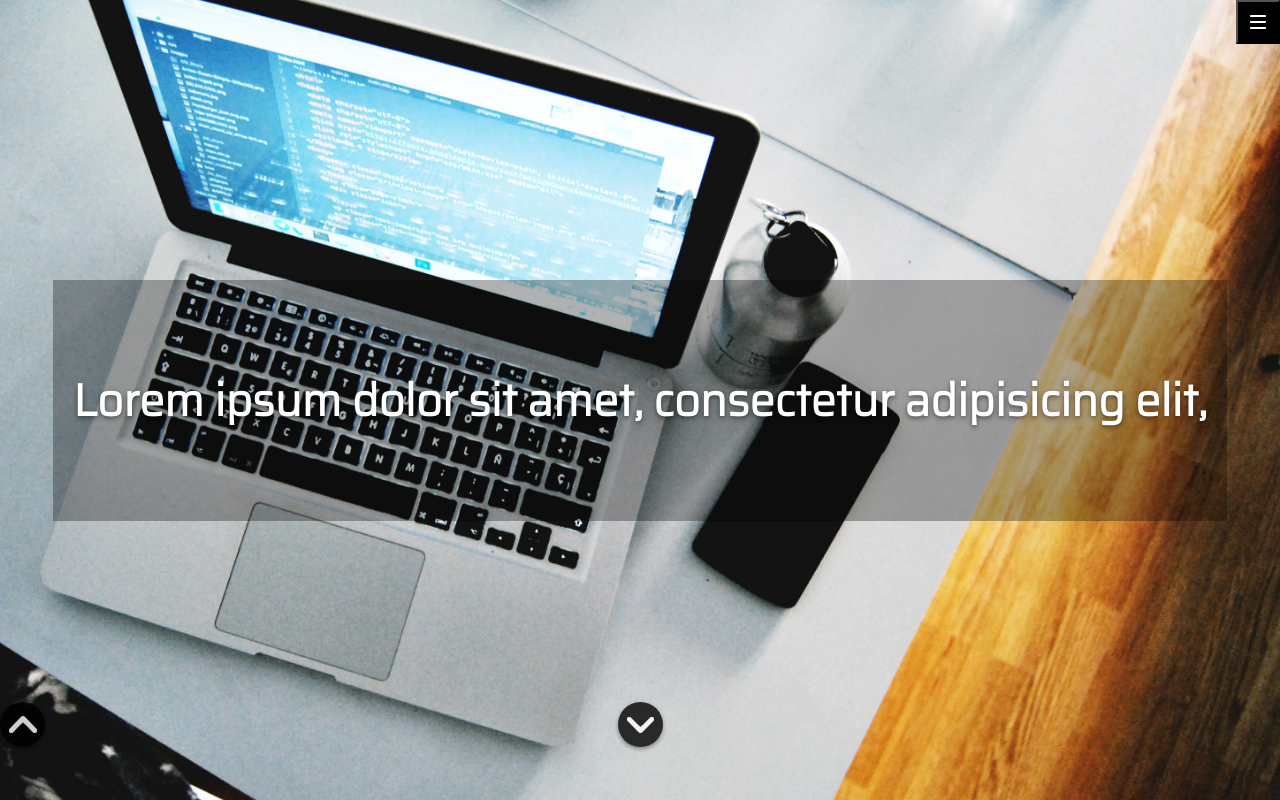
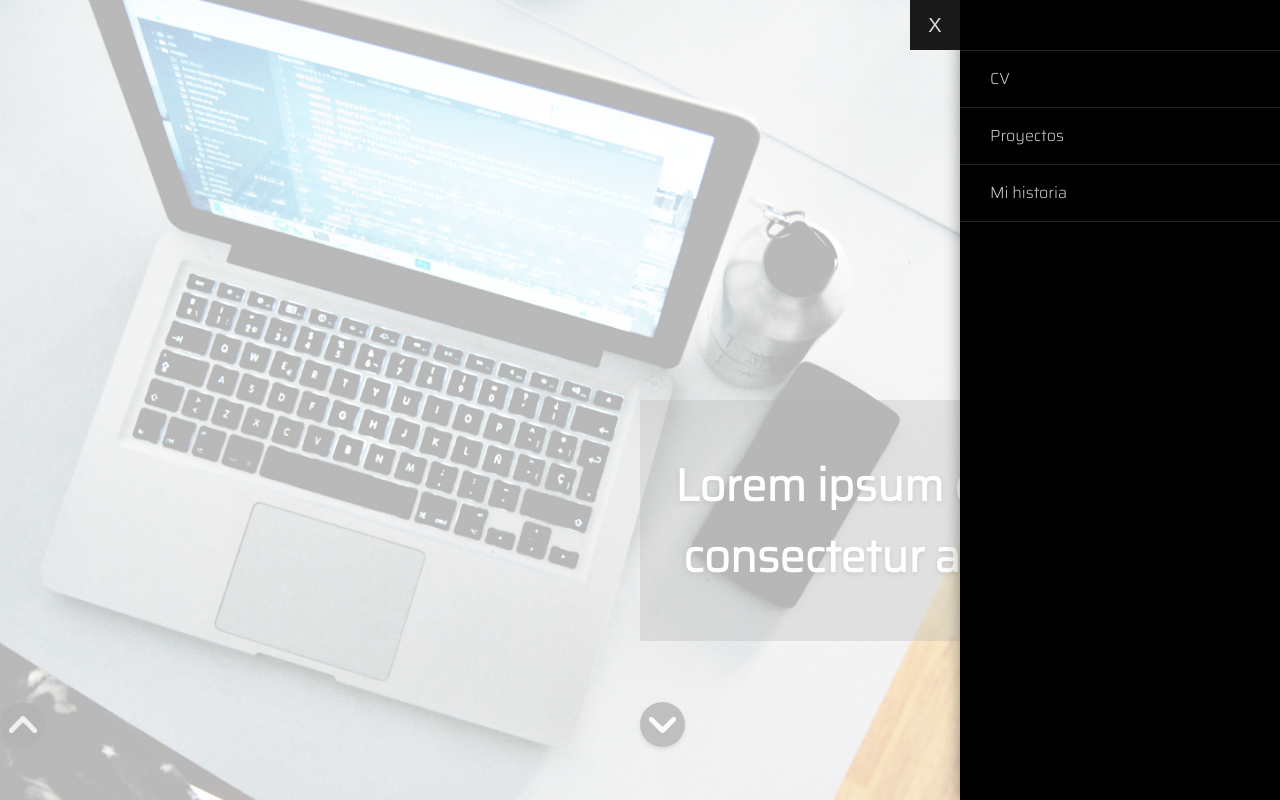
Before and after one commit to bln23/about-me, a website: page index.html in a window 1280 px wide. Both pictures are taken after a click on the button 1258 px from the left and 22 px from the top of the page. Shown: the top 800 px of the page. Drawn offline with Linux system fonts and the light colour scheme; files that its build step writes are made by us from their sources.

Commit message:
add button menu

```diff
--- a/index.html
+++ b/index.html
@@ -9,24 +9,24 @@
   <title>Be ✖ site</title>
 </head>
 <body>
-  <header>
-    <div id="up" class="hero">
-      <button class="hamburger-icon" type="button" name="open"></button>
-      <nav class="page-navegation">
-        <button class="menu-close" type="button" name="close">X</button>
-        <ul class="menu">
-          <li class="menu-item"><a class="menu-link" href="#">Sobre mí</a></li>
-          <li class="menu-item"><a class="menu-link" href="#">Proyectos</a></li>
-          <li class="menu-item"><a class="menu-link" href="#">Mi Historia</a></li>
-        </ul>
-      </nav>
 
-      <div class="container-text-hero">
-        <h1 class="text-hero">Lorem ipsum dolor sit amet, consectetur adipisicing elit,</h1>
-      </div>
-      <a class="button-arrow down" href="#next-section"></a>
-    </div>
-  </header>
+  <div id="up" class="hero">
+	   <header>
+       <button class="menu-open" type="button" name="open"></button>
+       <div class="container-text-hero">
+         <h1 class="text-hero">Lorem ipsum dolor sit amet, consectetur adipisicing elit,</h1>
+       </div>
+       <a class="button-arrow down" href="#next-section"></a>
+     </header>
+     <nav class="page-navigation">
+       <button class="menu-close" title="Close">X</button>
+       <ul class="menu">
+         <li class="menu-item"><a href="" class="menu-link">CV</a></li>
+         <li class="menu-item"><a href="" class="menu-link">Proyectos</a></li>
+         <li class="menu-item"><a href="" class="menu-link">Mi historia</a></li>
+       </ul>
+    </nav>
+  </div>
 
   <section>
     <div id="next-section" class="principal-container">
--- a/js/main.js
+++ b/js/main.js
@@ -1,10 +1,29 @@
 'use strict';
 
-var button = document.querySelector('.button-arrow.down');
-button.addEventListener('click', showDown);
+// var button = document.querySelector('.button-arrow.down');
+// button.addEventListener('click', showDown);
+//
+// function showDown(event) {
+//   event.preventDefault();
+//   var buttonDown = document.getElementById('next-section');
+//   buttonDown.scrollIntoView({block: "start", behavior: "smooth"});
+// }
 
-function showDown(event) {
-  event.preventDefault();
-  var buttonDown = document.getElementById('next-section');
-  buttonDown.scrollIntoView({block: "start", behavior: "smooth"});
-}
+// Variables
+var hero = document.querySelector('.hero');
+var menuOpen = hero.querySelector('.menu-open');
+var menuClose = hero.querySelector('.menu-close');
+
+// Functions
+function openNavMenu() {
+	hero.classList.add('menu-visible');
+};
+
+function closeNavMenu() {
+	hero.classList.remove('menu-visible');
+};
+
+
+// Magic
+menuOpen.addEventListener('click', openNavMenu);
+menuClose.addEventListener('click', closeNavMenu);
--- a/scss/components/_buttons.scss
+++ b/scss/components/_buttons.scss
@@ -30,28 +30,6 @@
   cursor: pointer;
 }
 
-.hamburger-icon {
-  background-image: url('../images/ico-menu.svg');
-  background-color: $colorBlack;
-  background-repeat: no-repeat;
-  background-position: center;
-  height: 50px;
-  width: 50px;
-  outline: none;
-  position: absolute;
-  right: 0;
-  top: 0;
-  z-index: 2;
-  cursor: pointer;
-  transition: background ease 0.3s;
-    &:hover {
-      background-color: #5cb2bf;
-    }
-    @media all and (min-width: 768px){
-      width: 44px;
-      height: 44px;
-  }
-}
 
 .arrow-up {
   width: 60px;
--- a/scss/core/_variables.scss
+++ b/scss/core/_variables.scss
@@ -6,10 +6,17 @@ $colorDarkGrey: #191919;
 $colorLightGrey: #a6a6a6;
 $colorBlack: #000000;
 $colorWhite: #FFFFFF;
-
+$colorAdalabGreen: #3cdbc0;
 
 // Blanco roto #dadada
 // Gris oscuro #191919
 // Gris claro #a6a6a6
 // Negro #000000
 // Blanco #FFFFFF
+
+$colorDarkBlue: #243752;
+$colorBlue: #0a6187;
+$colorWhite: #ffffff;
+$colorLightGrey: #c7c7c7;
+$colorRed: #f25944;
+$colorBlackAlt: #141414;
--- a/scss/layout/_header.scss
+++ b/scss/layout/_header.scss
@@ -10,21 +10,6 @@
   justify-content: center;
   align-items: center;
   box-shadow: 0px 4px 6px 0px rgba(0,0,0,0.49);
-}
-
-.page-navegation {
-  position: absolute;
-  height: 100%;
-  width: 320 - 56px;
-  background: #0a6187;
-  box-shadow: 0 0 15px black;
-  left: -400px;
-  top: 0;
-  transition: left ease 0.8s;
-  .page-menu-visible & {
-    left: 0;
-    z-index: 2;
-  }
 }
 
 .container-text-hero {
--- /dev/null
+++ b/scss/layout/_menu.scss
@@ -0,0 +1,99 @@
+.menu-open {
+  background-image: url('../images/ico-menu.svg');
+  background-color: $colorBlack;
+  background-repeat: no-repeat;
+  background-position: center;
+  height: 50px;
+  width: 50px;
+  outline: none;
+  position: absolute;
+  right: 0;
+  top: 0;
+  border: 0;
+  z-index: 2;
+  cursor: pointer;
+  transition: background ease 0.3s;
+    &:hover {
+      background-color: #5cb2bf;
+    }
+    @media all and (min-width: 768px){
+      width: 44px;
+      height: 44px;
+  }
+}
+
+.menu-visible {
+	&::after {
+		content: '';
+		position: absolute;
+		right: 0;
+		top: 0;
+		height: 100%;
+		width: 100%;
+		background: rgba(255, 255, 255, .7);
+		z-index: 1;
+	}
+}
+
+.page-navigation {
+	position: absolute;
+	height: 100%;
+	width: 320px;
+	background: black;
+	box-shadow: 0 0 15px rgba(0, 0, 0, 0.4);
+	right: -400px;
+	top: 0;
+	transition: right ease 0.8s;
+	.menu-visible & {
+		right: 0;
+		z-index: 2;
+	}
+}
+
+.menu-close {
+	line-height: 50px;
+	padding: 0;
+	border: 0;
+	width: 50px;
+	height: 50px;
+	outline: none;
+	cursor: pointer;
+	text-transform: uppercase;
+	color: #dadada;
+	background: #191919;
+	transition: background ease 0.3s;
+	position: absolute;
+	font-size: 20px;
+	right: 100%;
+	z-index: 2;
+	&:hover {
+		background: #5cb2bf;
+	}
+}
+
+.menu {
+	color: #c7c7c7;
+	margin: 0;
+	padding: 50px 0 0;
+	list-style: none;
+}
+
+.menu-item {
+	border-bottom: 1px solid rgba(159,159,159, 0.25);
+	&:first-child {
+		border-top: 1px solid rgba(159,159,159, 0.25);
+	}
+}
+
+.menu-link {
+	padding: 0 30px;
+	display: block;
+	line-height: 56px;
+	color: inherit;
+	text-decoration: none;
+	transition: background ease 0.9s, color ease 0.3s;
+	&:hover {
+		color: #5cb2bf;
+		background: #191919;
+	}
+}
--- a/scss/main.scss
+++ b/scss/main.scss
@@ -19,6 +19,7 @@ body {
 
 // Layout
 @import 'layout/header';
+@import 'layout/menu';
 @import 'layout/about-me';
 @import 'layout/projects';
 @import 'layout/history';
```
Also changed, not shown: css/main.css, js/main.min.js, 2 other files.
